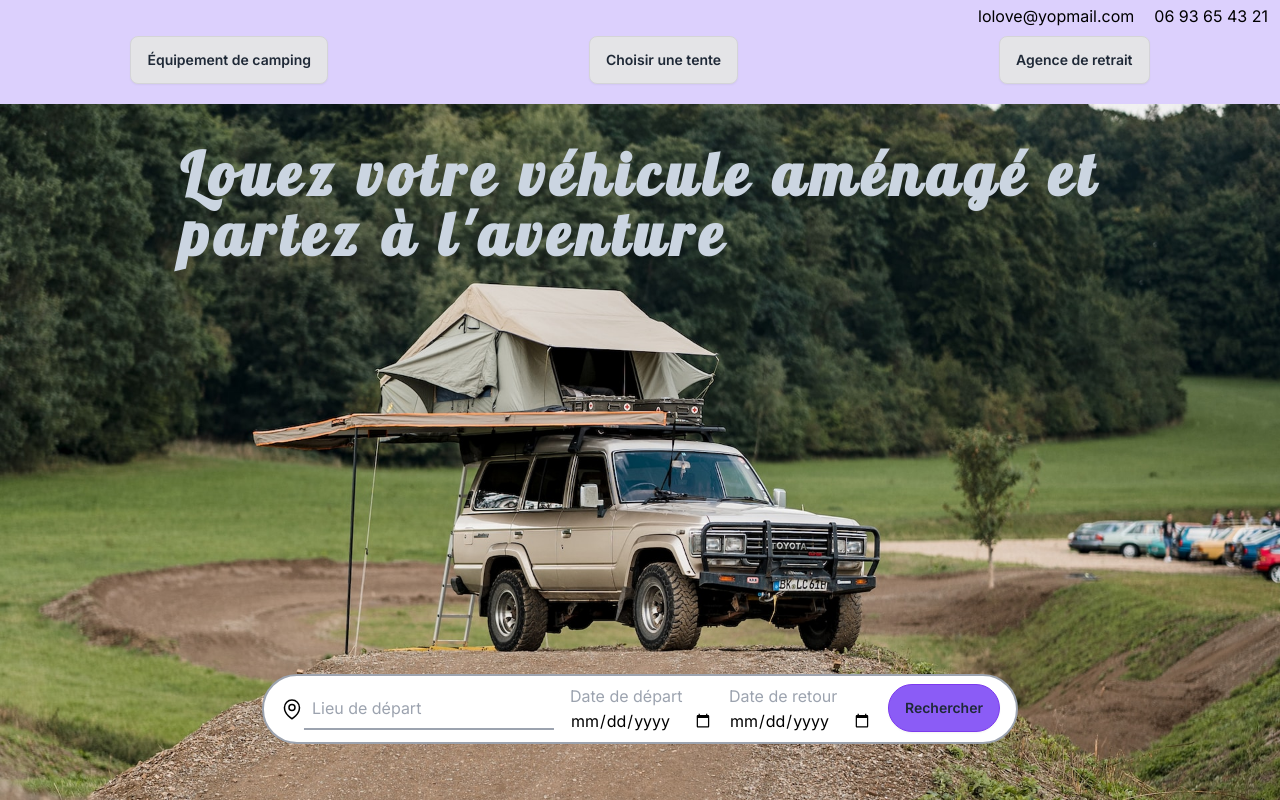
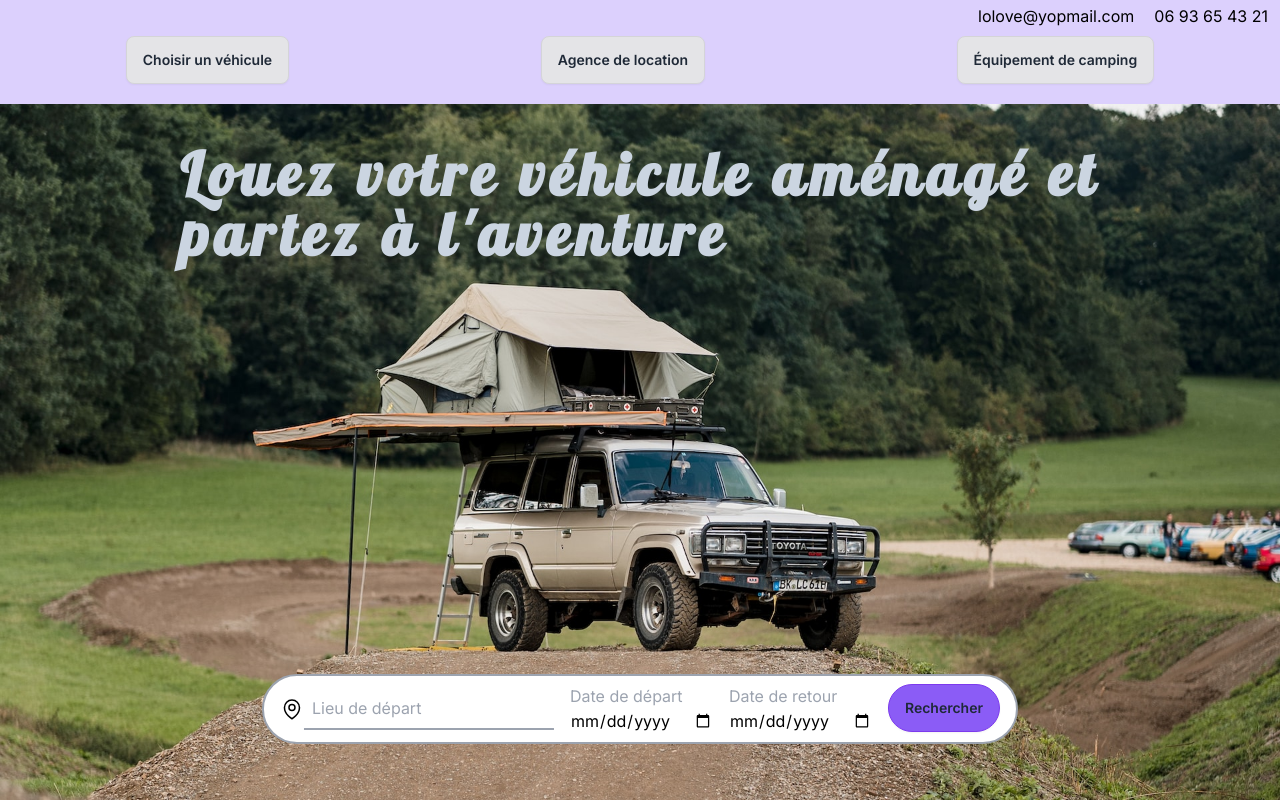
Before and after one commit to RIEULoic/locatente, a Next.js app: page / in a window 1280 px wide. Shown: the top 800 px of the page. Built offline with nearby package versions, Linux system fonts and the light colour scheme.

Commit message:
add padding when navbar dropdown extand

```diff
--- a/src/app/globals.css
+++ b/src/app/globals.css
@@ -45,3 +45,8 @@ body {
   width: calc(33.333%);
   margin-bottom: 40px;
 }
+
+.expandable-dropdown-container:hover,
+.expandable-dropdown-container:focus-within {
+  padding-bottom: 100px; /* Augmente le padding-bottom lors du survol */
+}
--- a/src/components/Footer.jsx
+++ b/src/components/Footer.jsx
@@ -97,7 +97,7 @@ export default function Footer() {
             </div>
           </nav>
           <aside>
-            <p>Copyright © 2024 - All right reserved by ACME Industries Ltd</p>
+            <p>Copyright © 2024 - All right reserved by Lolove</p>
           </aside>
         </div>
       </div>
--- a/src/components/Navbar.jsx
+++ b/src/components/Navbar.jsx
@@ -1,6 +1,7 @@
 "use client";
 
 import { useNavbarState } from "@/context/NavbarStateContext";
+import Image from "next/image";
 import RentalForm from "./RentalForm";
 
 const Navbar = () => {
@@ -13,12 +14,58 @@ const Navbar = () => {
           isHeroNavbarExpanded ? "" : "rounded-b-full"
         } overflow-hidden  `}
       >
+        <div>
           <div className="flex justify-end gap-5  bg-violet-400/40 p-1 ">
             <div>lolove@yopmail.com</div>
             <div className="pr-2">06 93 65 43 21</div>
           </div>
-        <div>
-          <div className="flex justify-around pb-4 bg-violet-400/40">
+        </div>
+        <div className="flex align-center justify-around pb-4 bg-violet-400/40 ">
+          <div className="expandable-dropdown-container">
+            <div className="dropdown dropdown-hover">
+              <div
+                tabIndex={0}
+                role="button"
+                className="btn m-1 border-zinc-300 bg-zinc-200"
+              >
+                Choisir un véhicule
+              </div>
+              <ul
+                tabIndex={0}
+                className="dropdown-content z-[1] menu p-2 shadow bg-base-100 rounded-box w-52"
+              >
+                <li>
+                  <a>Item 1</a>
+                </li>
+                <li>
+                  <a>Item 2</a>
+                </li>
+              </ul>
+            </div>
+          </div>
+          <div className="expandable-dropdown-container">
+            <div className="dropdown dropdown-hover">
+              <div
+                tabIndex={0}
+                role="button"
+                className="btn m-1 border-zinc-300 bg-zinc-200"
+              >
+                Agence de location
+              </div>
+              <ul
+                tabIndex={0}
+                className="dropdown-content z-[1] menu p-2 shadow bg-base-100 rounded-box w-52"
+              >
+                <li>
+                  <a>Item 1</a>
+                </li>
+                <li>
+                  <a>Item 2</a>
+                </li>
+              </ul>
+            </div>
+          </div>
+          <div className="expandable-dropdown-container">
             <div className="dropdown dropdown-hover">
               <div
                 tabIndex={0}
@@ -39,45 +86,6 @@ const Navbar = () => {
                 </li>
               </ul>
             </div>
-            <div className="dropdown dropdown-hover">
-              <div
-                tabIndex={0}
-                role="button"
-                className="btn m-1 border-zinc-300 bg-zinc-200"
-              >
-                Choisir une tente
-              </div>
-              <ul
-                tabIndex={0}
-                className="dropdown-content z-[1] menu p-2 shadow bg-base-100 rounded-box w-52"
-              >
-                <li>
-                  <a>Item 1</a>
-                </li>
-                <li>
-                  <a>Item 2</a>
-                </li>
-              </ul>
-            </div>
-            <div className="dropdown dropdown-hover">
-              <div
-                tabIndex={0}
-                role="button"
-                className="btn m-1 border-zinc-300 bg-zinc-200"
-              >
-                Agence de retrait
-              </div>
-              <ul
-                tabIndex={0}
-                className="dropdown-content z-[1] menu p-2 shadow bg-base-100 rounded-box w-52"
-              >
-                <li>
-                  <a>Item 1</a>
-                </li>
-                <li>
-                  <a>Item 2</a>
-                </li>
-              </ul>
           </div>
         </div>
         <div>
@@ -89,7 +97,6 @@ const Navbar = () => {
         </div>
       </div>
     </div>
-    </div>
   );
 };
 
```
Also changed, not shown: public/images/logo1.png (added). Lines whose indentation alone changed are shown as unchanged.
